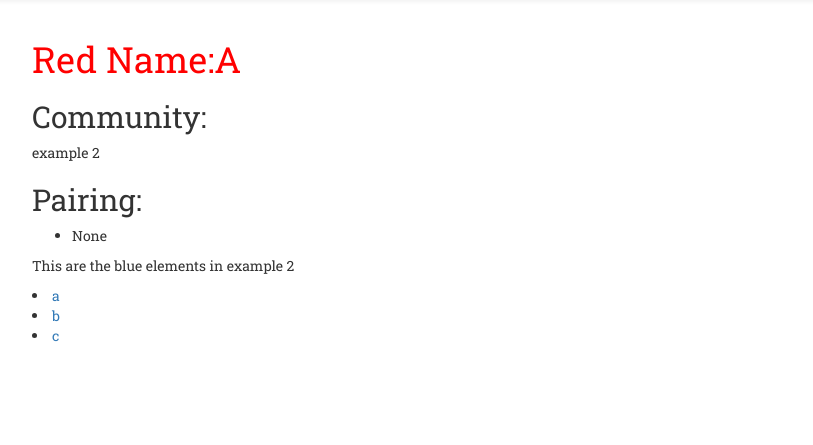
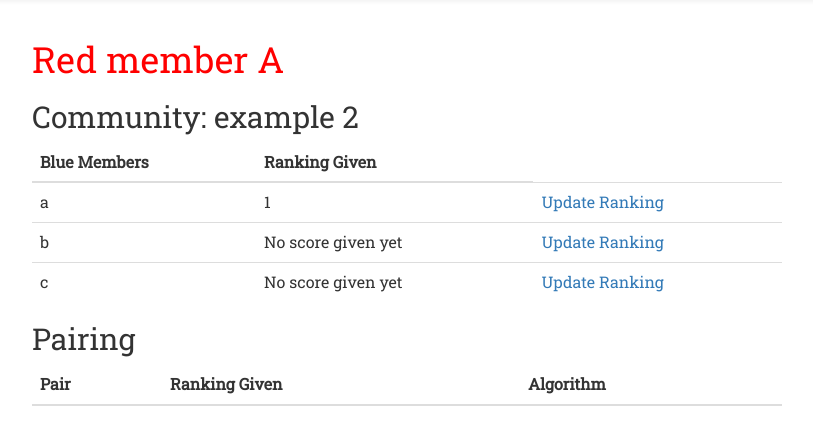
Before and after one commit to lmarianarp19/myMatchingApp, a Django app: page /red/22/ in a window 1280 px wide. Shown: the part 52-497 px from the top of the page, without its empty margins (38-851 px from the left). Run offline with Django 3.2, Linux system fonts and the light colour scheme; data comes from the database, SQL or seed files in the repository; both versions use the stored data as it was after the commit; lists and menus that the app fills with data are empty; some libraries are stand-ins or nearby versions.

Commit message:
Modify the red details view

```diff
--- a/myMatchingApp/match/templates/match/red_details.html
+++ b/myMatchingApp/match/templates/match/red_details.html
@@ -1,15 +1,43 @@
 {% extends 'match/base.html' %}
 
 {% block content %}
-<h1> Red Name:{{red.name }}</h1>
-<h2> Community:</h2> {{community.name}}
-<h2> Pairing:</h2>
-<ul>
-  <li> {{red.pairing}} </li>
-</ul>
-    <p> This are the blue elements in {{community}}</p>
-    {% for blue in blues %}
-    <li><a href="{% url 'new_ranking_red' red_id blue.pk%}" ><span> {{blue}} </span></a></li>
+<h1> Red member {{red.name }}</h1>
+<h2> Community: {{red.community}} </h2>
+<table class="table">
+  <thead>
+    <tr>
+      <th scope="col">Blue Members</th>
+      <th scope="col">Ranking Given</th>
+    </tr>
+  </thead>
+  <tbody>
+    {% for blue in blue_scores %}
+    <tr>
+      <td>{{ blue.blue_name }}</td>
+      <td>{{ blue.rank_given}}</td>
+      <!-- TODO to change this link  -->
+      <td><a href="{% url 'new_ranking_by_red' red.pk blue.blue_pk %}" ><span> Update Ranking </span></a></td>
+    </tr>
     {% endfor %}
-  </ul>
+  </tbody>
+</table>
+<h2> Pairing</h2>
+<table class="table">
+  <thead>
+    <tr>
+      <th scope="col">Pair</th>
+      <th scope="col">Ranking Given</th>
+      <th scope="col"> Algorithm </th>
+    </tr>
+  </thead>
+  <tbody>
+    {% for key, value in pairs_algorithm.items %}
+    <tr>
+      <td>{{ value.blue_name }}</td>
+      <td>{{ value.algorithm }}</td>
+
+    </tr>
+    {% endfor %}
+  </tbody>
+</table>
   {% endblock %}
--- a/myMatchingApp/match/views.py
+++ b/myMatchingApp/match/views.py
@@ -185,12 +185,43 @@ def blue_details(request, pk):
         print(esto)
     return render(request, 'match/blue_details.html', {'blue': blue,  'blue_id': pk, 'red_scores' : red_scores,  'pairs_algorithm': pairs_algorithm })
 
+
 def red_details(request, pk):
     red = get_object_or_404(Red, pk=pk)
     community = red.community
-    # TODO sera qut tengo que cmabiar esto? es blues con red
+    # get the blues that belong to this community
     blues = Blue.objects.filter(community = community)
-    return render(request, 'match/red_details.html', {'community': community, 'blues': blues, 'red': red, 'red_id': pk})
+    blue_scores = []
+    for blue in blues:
+        # hash to store the name of the blue and the score given by red.
+        name_score = {}
+        # get the ranking that have red and blue
+        rank = Ranking.objects.filter(red=red, blue=blue)
+        name_score['blue_name'] = blue.name
+        name_score['blue_pk'] = blue.pk
+        if rank:
+            name_score['rank_given'] = rank[0].red_to_blue_score
+        else:
+            name_score['rank_given'] = 'No score given yet'
+        blue_scores.append(name_score)
+
+
+    rankings = Ranking.objects.filter(red = red)
+
+    # in case there is  a pair, it gives the pair and the algoritm.
+    pairs_algorithm = {}
+    if red.pairing:
+        pairing = Pairing.objects.filter(pk = red.pairing.pk)
+        for pair in pairing:
+            blue_algorithm = {}
+            blue_pair = Blue.objects.filter(pairing = pair)
+            blue_name = blue_pair[0].name
+            matching = pair.matching
+            algorithm = matching.algorithm
+            blue_algorithm['blue_name'] = blue_name
+            blue_algorithm['algorithm'] = algorithm
+            pairs_algorithm[pair.pk] = blue_algorithm
+    return render(request, 'match/red_details.html', {'red': red,  'red_id': pk, 'blue_scores' : blue_scores,  'pairs_algorithm': pairs_algorithm })
 
 def new_ranking_by_blue(request, red_id, blue_id):
     # the id are strings, I need to pass it to integers
@@ -241,7 +272,7 @@ def new_ranking_by_red(request, blue_id, red_id):
             ranking.save()
             return redirect('home')
     else:
-        form = RankingRedForm()
+        form = RankingByRedForm()
     return render(request, 'match/new_ranking_by_red.html', {'form': form})
 
 def ranking_list(request):
```
Also changed, not shown: myMatchingApp/db.sqlite3.
